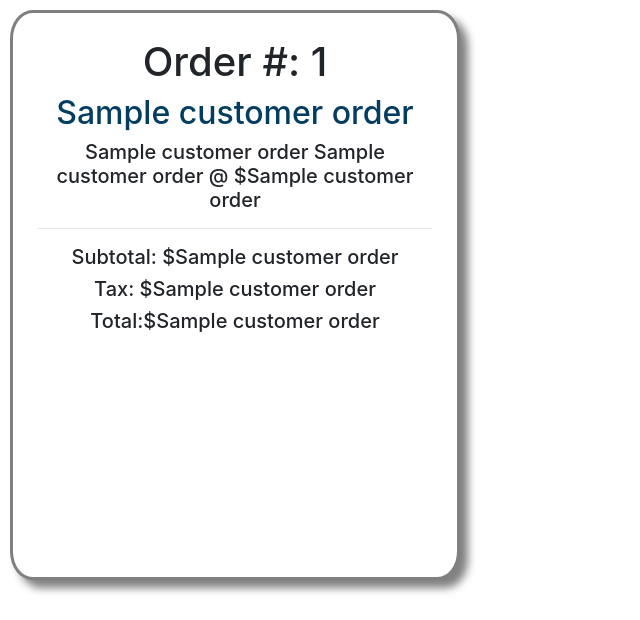
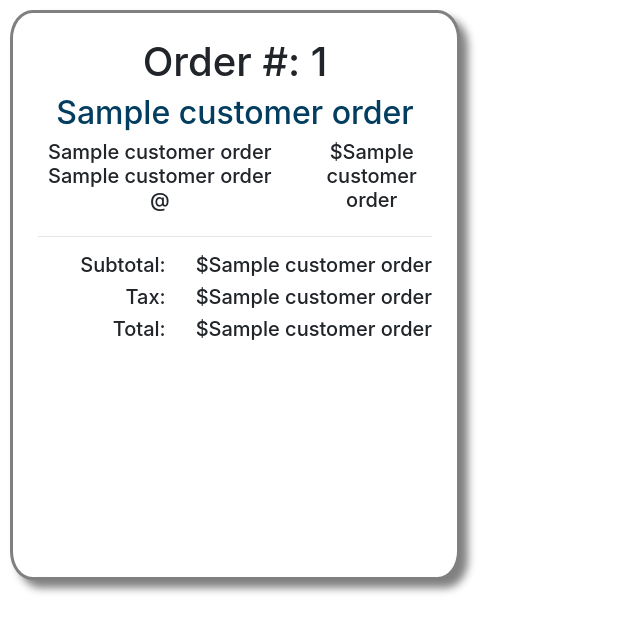
Before and after one commit to PatreceCampbell/Object-Oriented-Design, a Flask app: page /manage in a window 1280 px wide. Shown: the part 80-700 px from the top of the page, without its empty margins (0-640 px from the left). Run offline with Flask 2, Linux system fonts and the light colour scheme; a user stored in the database is signed in; tables that the repository leaves empty hold one stand-in row (values such as "Sample post"); a database or web service that is not in the repository returns one stand-in record (values such as "Sample title"); some libraries are stand-ins or nearby versions.

Commit message:
Added styles

```diff
--- a/app/static/css/app.css
+++ b/app/static/css/app.css
@@ -580,3 +580,10 @@ tr{
     border: 3px solid white;
     color: white;
 }
+
+.TotalsDiv{
+    display: flex;
+    flex-direction: row;
+    gap: 30px;
+    justify-content: flex-end;
+}
--- a/app/templates/manageord.html
+++ b/app/templates/manageord.html
@@ -1,10 +1,6 @@
 {% extends "base.html" %}
 
 {% block main %}
-
-
-
-
 
 <div class="InventoryBody">
     {% for orders in orders %}
@@ -33,21 +29,28 @@
             {%set lst6=orders[7].split(',')%}
 
             {% for i in range(lst|length) %}
-        <h5>{{lst2[i]}} {{lst[i]}} @ ${{lst3[i]}}</h5>
+                <div class="TotalsDiv">
+                    <h5>{{lst2[i]}} {{lst[i]}} @</h5>
+                    <h5>${{lst3[i]}}</h5>
+                </div>
 
             {% endfor %}
             <hr>
-        <h5>Subtotal: ${{lst4[0]}}</h5>
-        <h5>Tax: ${{lst5[0]}}</h5>
-        <h5>Total:${{lst6[0]}} </h5>
+            <div class="TotalsDiv">
+                <h5>Subtotal:</h5>
+                <h5>${{lst4[0]}}</h5>
             </div>
-
+            <div class="TotalsDiv">
+                <h5>Tax:</h5>
+                <h5>${{lst5[0]}}</h5>
+            </div>
+            <div class="TotalsDiv">
+                <h5>Total:</h5>
+                <h5>${{lst6[0]}} </h5>
+            </div>
+        </div>
     </div>
     {%endfor%}
 </div>
 
-  </div>
-
-
-
 {% endblock %}
--- a/app/views.py
+++ b/app/views.py
@@ -203,6 +203,7 @@ def addtodb():
             # sql="UPDATE Inventory SET quantity_instock=quantity_instock-%s WHERE item_name=%s"
             # cur.execute(sql,(quantity,itemname))
             # db.commit()
+
         flash(Markup('Successfully registered, please click <a href="{{url_for("get_pdf(Reciept)")}}" target="#" class="alert-link">here</a>'))
 
         flash('Order Submitted','success')
```
Also changed, not shown: app/static/Images/background.jpg (added). Lines whose indentation alone changed are shown as unchanged.
